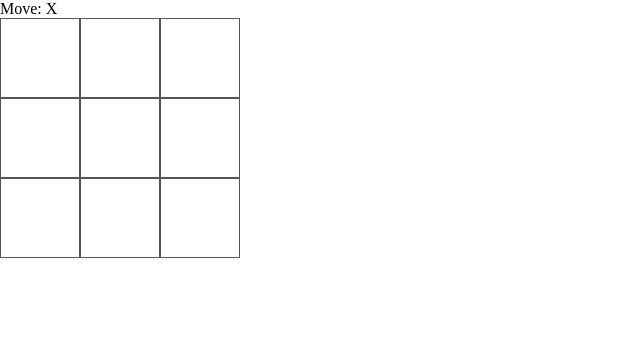
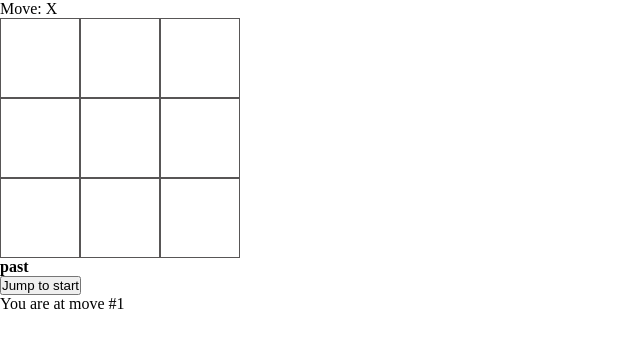
Before and after one commit to souvikkoley13/reactFromDocs, a React (Vite) app in the folder tictactoe/: page / in a window 1280 px wide. Shown: the top 348 px of the page, without its empty margins (0-640 px from the left). Built offline with nearby package versions, Linux system fonts and the light colour scheme.

Commit message:
add time travel

```diff
--- a/tictactoe/src/App.jsx
+++ b/tictactoe/src/App.jsx
@@ -2,17 +2,12 @@ import { useState } from 'react'
 import './App.css'
 
 function Box({value, onSquareClick}){
-
   return(
     <button className='box' onClick={onSquareClick}>{value}</button>
   )
 }
 
-function Board(){
-
-  const [square, setSquare] = useState(Array(9).fill(null));
-  const [isX, setX] = useState(true);
-
+function Board({isX, square, onMove}){
 
   function handleClick(i){
 
@@ -23,8 +18,7 @@ function Board(){
     const nextSquares = square.slice();
 
     nextSquares[i] = isX? "X": "O";
-    setSquare(nextSquares);
-    setX(!isX);
+    onMove(nextSquares);
   }
 
   const winner = findWinner(square);
@@ -62,6 +56,56 @@ function Board(){
   )
 }
 
+function Game() {
+
+  const [isX, setX] = useState(true);
+  const [history, setHistory] = useState([Array(9).fill(null)]);
+  const [currentMove, setCurrentMove] = useState(0);
+  const currentSquare = history[currentMove];
+
+  function handleMove(nextSquares){
+    const nextHistory = [...history.slice(0,currentMove+1),nextSquares]
+    setHistory(nextHistory);
+    setCurrentMove(nextHistory.length-1)
+    setX(!isX);
+  }
+
+  function jumpTo(nextMove) {
+    setCurrentMove(nextMove);
+    setX(nextMove % 2 === 0);
+  }
+
+  let moveCount;
+
+  const moves = history.map((square,move) => {
+    let description;
+    moveCount = move
+    if(move > 0){
+      description = "jump to move #" + move;
+    } else {
+      description = "Jump to start";
+    }
+    return(
+        <li key = {move} >
+          <button onClick={() => jumpTo(move)}>{description}</button>
+        </li>
+    )
+  })
+
+  return(
+    <>
+      <div className='board'>
+        <Board isX = {isX} square = {currentSquare} onMove = {handleMove}/>
+      </div>
+      <div>
+        <h4>past</h4>
+        <ul>{moves}</ul>
+        You are at move #{moveCount+1}
+      </div>
+    </>
+  )
+}
+
 function findWinner(square) {
   const winningLines = [
     [0, 1, 2],
@@ -86,8 +130,8 @@ function App() {
 
   return (
     <>
-      <div className='board'>
-        <Board />
+      <div className='game'>
+        <Game />
       </div>
     </>
   )
```
